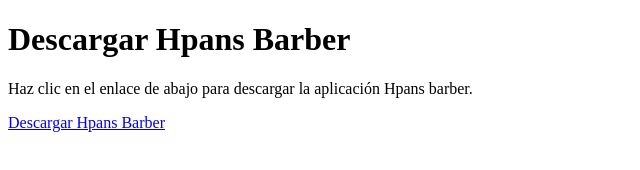
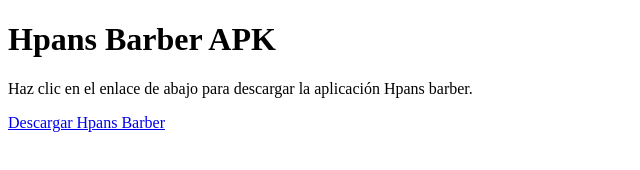
Before and after one commit to JoePinoOG/HpansAPK, a plain HTML site: page index.html in a window 1280 px wide. Shown: the whole page, without its empty margins (0-640 px from the left). Drawn offline with Linux system fonts and the light colour scheme.

Commit message:
Update index.html

```diff
--- a/index.html
+++ b/index.html
@@ -6,7 +6,7 @@
     <title>Descargar Hpans Barber</title>
 </head>
 <body>
-    <h1>Descargar Hpans Barber</h1>
+    <h1>Hpans Barber APK</h1>
     <p>Haz clic en el enlace de abajo para descargar la aplicación Hpans barber.</p>
     <a href="app-debug.apk" download>Descargar Hpans Barber</a>
 </body>
```
